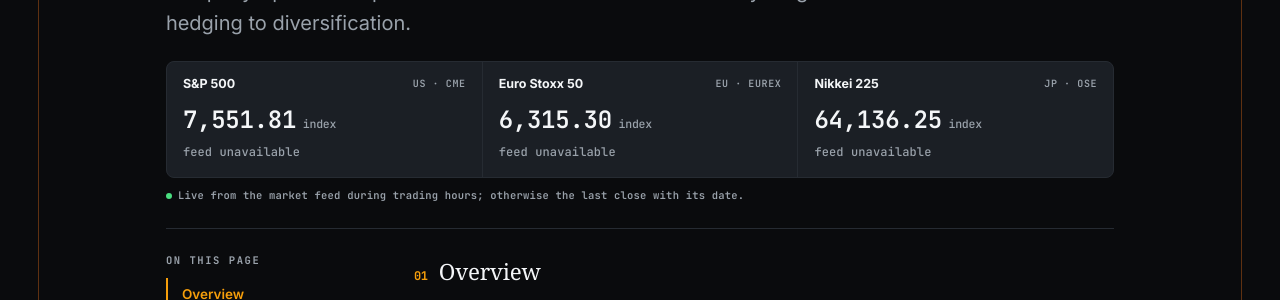
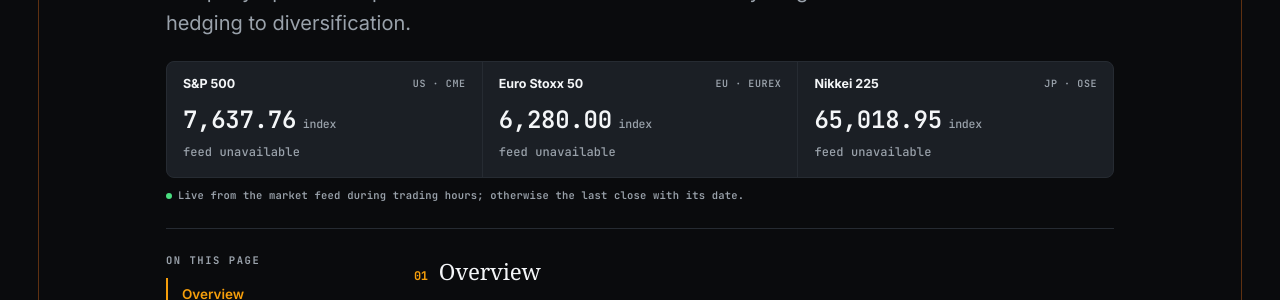
Before and after one commit to maverickrocx/RiskMaverick, a Jekyll site: the page built from markets/equities.md, in a window 1280 px wide and 900 px high. Shown: the part 290-590 px from the top of the window. Built offline with Jekyll 4.4.1, drawn with Linux system fonts in a browser that asks for light colours; some web fonts are replaced.

Commit message:
chore(marks): daily benchmark refresh from primary sources

```diff
--- a/_data/marks.yml
+++ b/_data/marks.yml
@@ -2,8 +2,8 @@
 # Each mark carries the date and publisher it came from.
 
 brent:
-  price: "$103.42"
-  asof: "17 Sep 2026"
+  price: "$103.41"
+  asof: "18 Sep 2026"
   source: "market feed"
 brent_spot:
   price: "$130.80"
@@ -14,31 +14,31 @@ brent_wti:
   asof: "15 Sep 2026"
   source: "derived"
 de_da:
-  price: "€142.89"
-  asof: "17 Sep 2026"
+  price: "€120.53"
+  asof: "18 Sep 2026"
   source: "SMARD"
-  low: 0.1
-  high: 232.7
+  low: 0.0
+  high: 221.78
   points: 96
 estr:
-  price: "2.441%"
-  asof: "16 Sep 2026"
+  price: "2.440%"
+  asof: "17 Sep 2026"
   source: "ECB"
 eurusd:
-  price: "1.1479"
-  asof: "17 Sep 2026"
+  price: "1.1484"
+  asof: "18 Sep 2026"
   source: "market feed"
 fed_target:
-  price: "3.50–3.75%"
-  asof: "16 Sep 2026"
+  price: "3.75–4.00%"
+  asof: "17 Sep 2026"
   source: "Federal Reserve"
 gbpusd:
-  price: "1.3404"
-  asof: "17 Sep 2026"
+  price: "1.3370"
+  asof: "18 Sep 2026"
   source: "market feed"
 gold:
-  price: "$4,349.40"
-  asof: "17 Sep 2026"
+  price: "$4,416.10"
+  asof: "18 Sep 2026"
   source: "market feed"
 henry_hub:
   price: "$2.97"
@@ -53,40 +53,40 @@ lme_cu:
   asof: "28 Aug 2026"
   source: "LME"
 n225:
-  price: "64,136.25"
-  asof: "17 Sep 2026"
+  price: "65,018.95"
+  asof: "18 Sep 2026"
   source: "market feed"
 rggi:
   price: "$37.65"
   asof: "Auction 73, Sep 2026"
   source: "RGGI"
 sofr:
-  price: "3.64%"
-  asof: "15 Sep 2026"
+  price: "3.62%"
+  asof: "16 Sep 2026"
   source: "NY Fed"
 sp500:
-  price: "7,551.81"
-  asof: "16 Sep 2026"
+  price: "7,637.76"
+  asof: "17 Sep 2026"
   source: "market feed"
 stoxx50:
-  price: "6,315.30"
-  asof: "17 Sep 2026"
+  price: "6,280.00"
+  asof: "18 Sep 2026"
   source: "market feed"
 us10y:
-  price: "5.01%"
-  asof: "16 Sep 2026"
+  price: "4.94%"
+  asof: "17 Sep 2026"
   source: "US Treasury"
 us2y:
-  price: "4.74%"
-  asof: "16 Sep 2026"
+  price: "4.67%"
+  asof: "17 Sep 2026"
   source: "US Treasury"
 us30y:
-  price: "5.35%"
-  asof: "16 Sep 2026"
+  price: "5.29%"
+  asof: "17 Sep 2026"
   source: "US Treasury"
 usdjpy:
-  price: "155.65"
-  asof: "17 Sep 2026"
+  price: "157.91"
+  asof: "18 Sep 2026"
   source: "market feed"
 wti:
   price: "$107.02"
```
